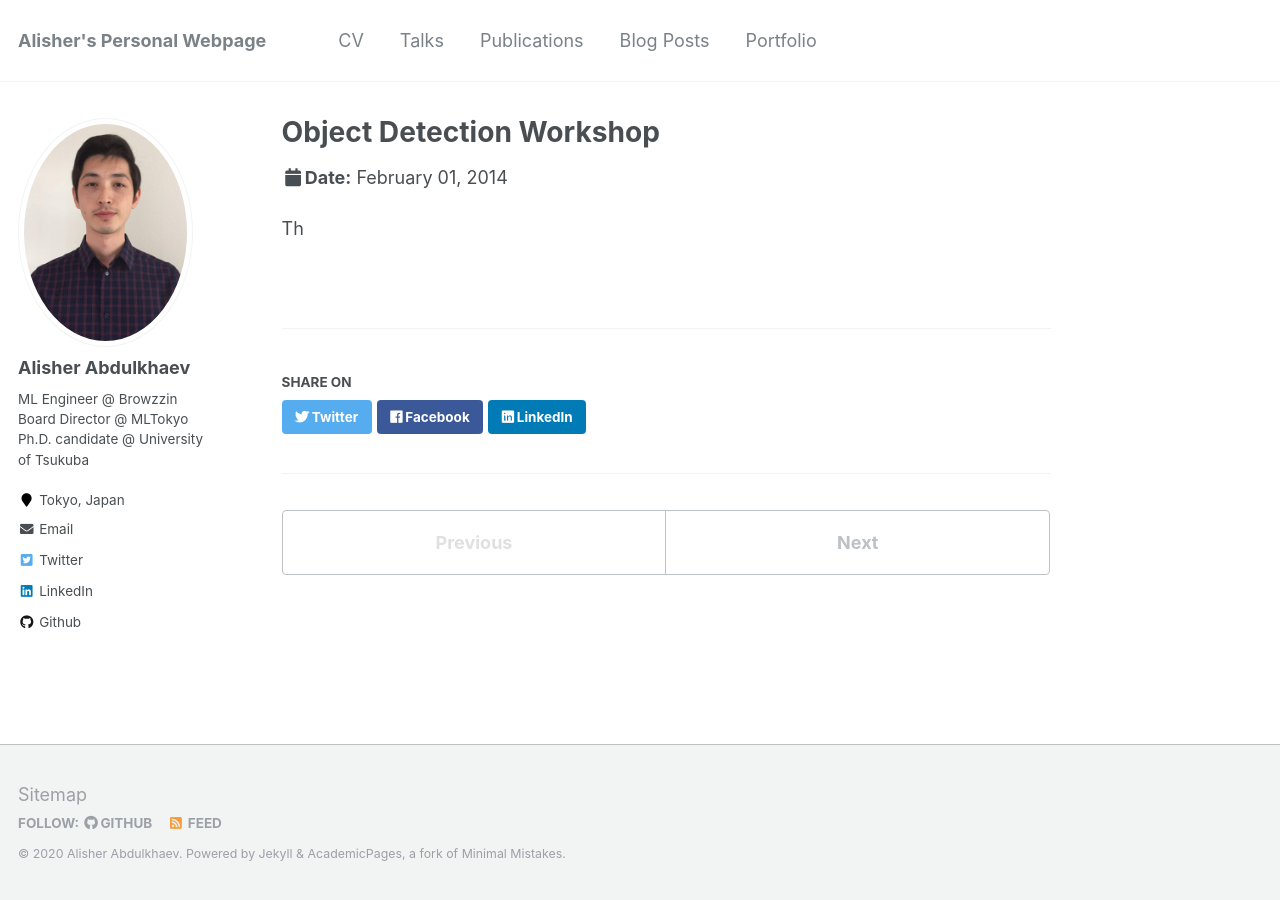
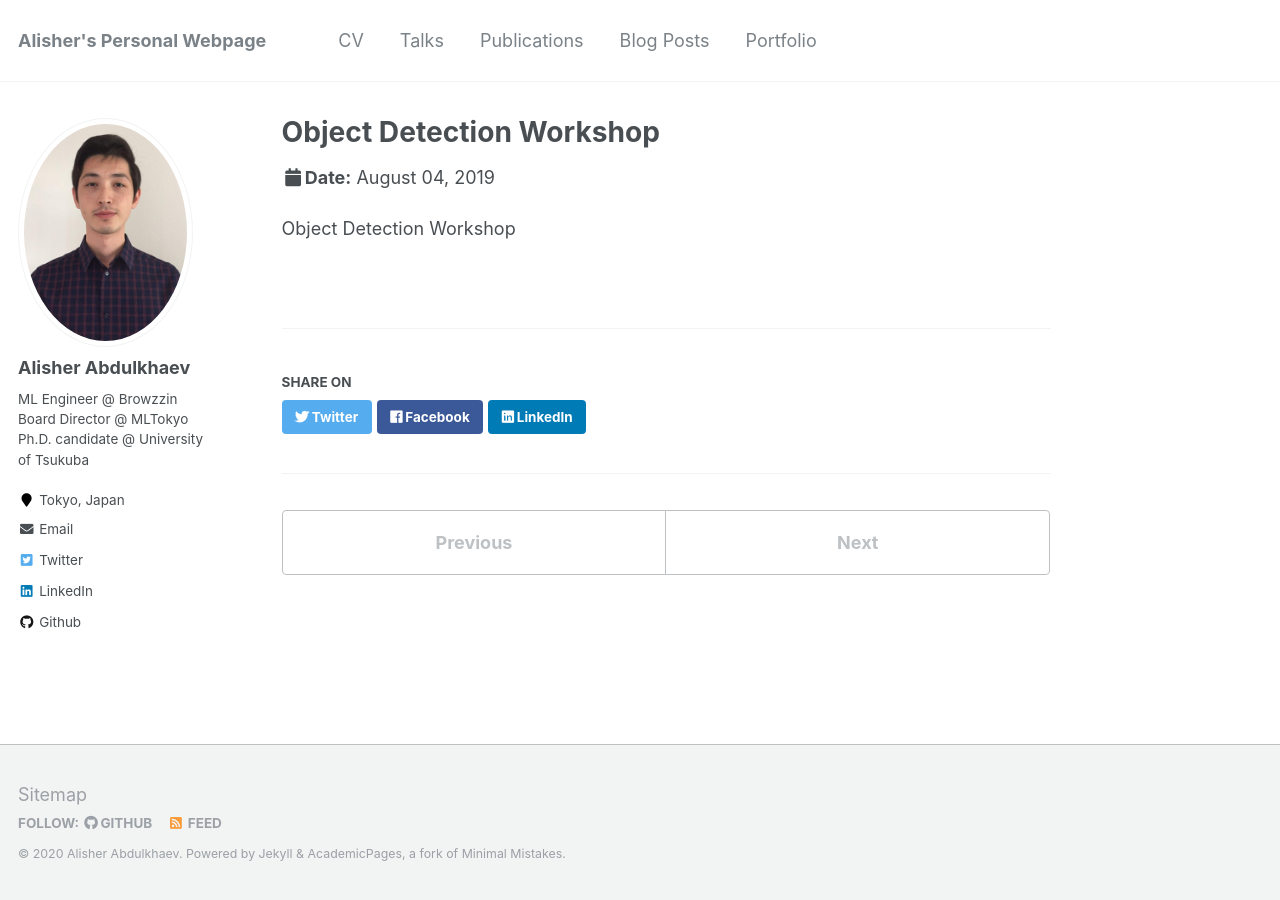
Before and after one commit to vivek37373/alisher-ai.github.io, a Jekyll site: the page built from _talks/2019-08-04-workshop-4.md, in a window 1280 px wide. Built offline with Jekyll 4.4.1, drawn with Linux system fonts in a browser that asks for light colours.

Commit message:
Update and rename 2019-08-04-workshop-2.md to 2019-08-04-workshop-4.md

```diff
--- a/_talks/2019-08-04-workshop-2.md
+++ b/_talks/2019-08-04-workshop-4.md
@@ -2,10 +2,10 @@
 title: "Object Detection Workshop"
 collection: talks
 type: "Workshop"
-permalink: /talks/2019-08-04-talk-2
+permalink: /talks/2019-08-04-workshop-4
 venue: "Progate"
-date: 2014-02-01
+date: 2019-08-04
 location: "Tokyo, Japan"
 ---
 
-Th
+Object Detection Workshop
```
